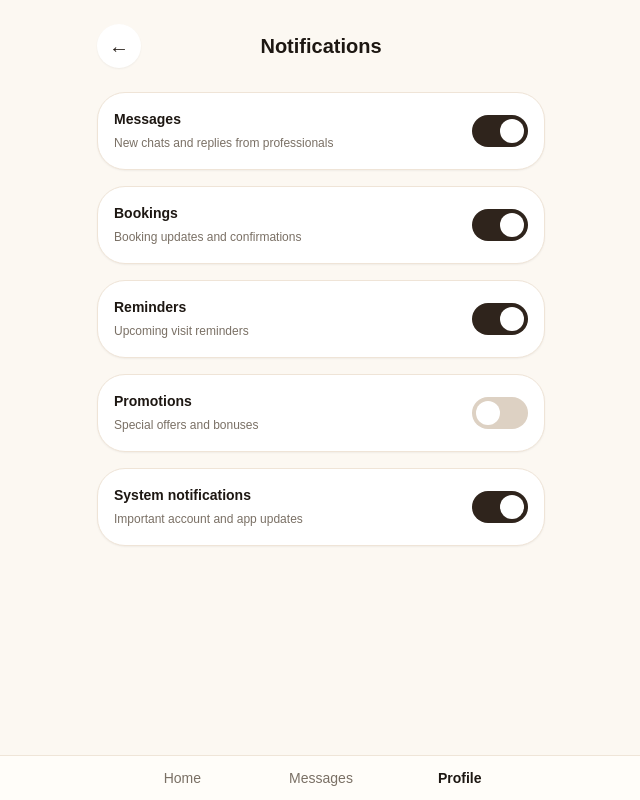
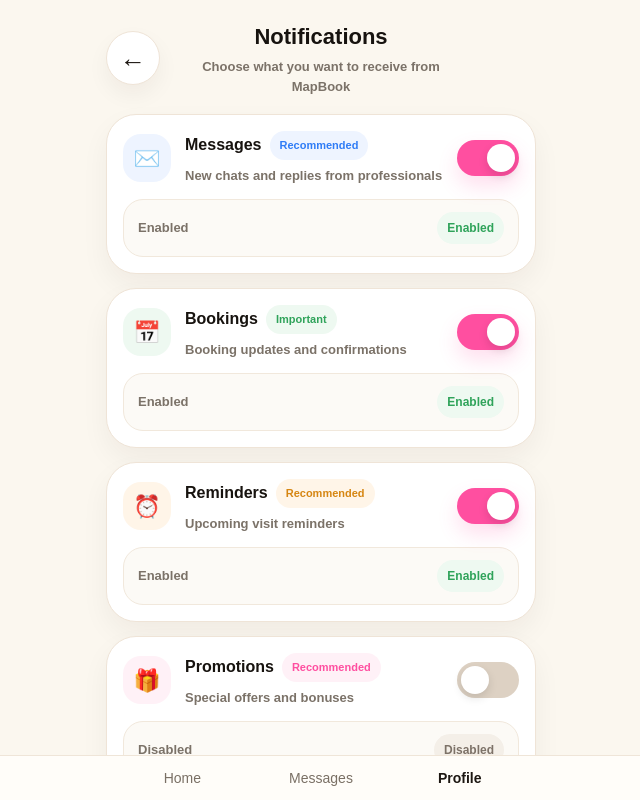
Before and after one commit to bellasalon4u-source/mapbookapp, a Next.js app: page /profile/notifications in a window 1280 px wide. Shown: the top 800 px of the page, without its empty margins (319-959 px from the left). Built offline with nearby package versions, Linux system fonts and the light colour scheme.

Commit message:
git add app/profile/notifications/page.tsx git commit -m "restyle notifications page"

```diff
--- a/app/profile/notifications/page.tsx
+++ b/app/profile/notifications/page.tsx
@@ -14,6 +14,7 @@ import {
 const notificationTexts = {
   EN: {
     title: 'Notifications',
+    subtitle: 'Choose what you want to receive from MapBook',
     messages: 'Messages',
     messagesSub: 'New chats and replies from professionals',
     bookings: 'Bookings',
@@ -24,9 +25,14 @@ const notificationTexts = {
     promotionsSub: 'Special offers and bonuses',
     system: 'System notifications',
     systemSub: 'Important account and app updates',
+    enabled: 'Enabled',
+    disabled: 'Disabled',
+    important: 'Important',
+    recommended: 'Recommended',
   },
   ES: {
     title: 'Notificaciones',
+    subtitle: 'Elige qué quieres recibir de MapBook',
     messages: 'Mensajes',
     messagesSub: 'Nuevos chats y respuestas de profesionales',
     bookings: 'Reservas',
@@ -37,9 +43,14 @@ const notificationTexts = {
     promotionsSub: 'Ofertas especiales y bonos',
     system: 'Notificaciones del sistema',
     systemSub: 'Actualizaciones importantes de cuenta y app',
+    enabled: 'Activo',
+    disabled: 'Desactivado',
+    important: 'Importante',
+    recommended: 'Recomendado',
   },
   RU: {
     title: 'Уведомления',
+    subtitle: 'Выберите, какие уведомления получать от MapBook',
     messages: 'Сообщения',
     messagesSub: 'Новые чаты и ответы от мастеров',
     bookings: 'Бронирования',
@@ -50,9 +61,14 @@ const notificationTexts = {
     promotionsSub: 'Специальные предложения и бонусы',
     system: 'Системные уведомления',
     systemSub: 'Важные обновления аккаунта и приложения',
+    enabled: 'Включено',
+    disabled: 'Выключено',
+    important: 'Важно',
+    recommended: 'Рекомендуется',
   },
   CZ: {
     title: 'Oznámení',
+    subtitle: 'Vyberte, jaká oznámení chcete dostávat od MapBook',
     messages: 'Zprávy',
     messagesSub: 'Nové chaty a odpovědi od specialistů',
     bookings: 'Rezervace',
@@ -63,9 +79,14 @@ const notificationTexts = {
     promotionsSub: 'Speciální nabídky a bonusy',
     system: 'Systémová oznámení',
     systemSub: 'Důležité aktualizace účtu a aplikace',
+    enabled: 'Zapnuto',
+    disabled: 'Vypnuto',
+    important: 'Důležité',
+    recommended: 'Doporučeno',
   },
   DE: {
     title: 'Benachrichtigungen',
+    subtitle: 'Wähle, welche Mitteilungen du von MapBook erhalten möchtest',
     messages: 'Nachrichten',
     messagesSub: 'Neue Chats und Antworten von Profis',
     bookings: 'Buchungen',
@@ -76,9 +97,14 @@ const notificationTexts = {
     promotionsSub: 'Sonderangebote und Boni',
     system: 'Systembenachrichtigungen',
     systemSub: 'Wichtige Konto- und App-Updates',
+    enabled: 'Aktiv',
+    disabled: 'Inaktiv',
+    important: 'Wichtig',
+    recommended: 'Empfohlen',
   },
   PL: {
     title: 'Powiadomienia',
+    subtitle: 'Wybierz, jakie powiadomienia chcesz otrzymywać od MapBook',
     messages: 'Wiadomości',
     messagesSub: 'Nowe czaty i odpowiedzi od specjalistów',
     bookings: 'Rezerwacje',
@@ -89,10 +115,64 @@ const notificationTexts = {
     promotionsSub: 'Oferty specjalne i bonusy',
     system: 'Powiadomienia systemowe',
     systemSub: 'Ważne aktualizacje konta i aplikacji',
+    enabled: 'Włączone',
+    disabled: 'Wyłączone',
+    important: 'Ważne',
+    recommended: 'Zalecane',
   },
 } as const;
 
 type NotificationKey = keyof UserProfile['notificationSettings'];
+
+function getCardAccent(key: NotificationKey) {
+  if (key === 'messages') {
+    return {
+      iconBg: '#eef4ff',
+      iconColor: '#2f7cf6',
+      chipBg: '#eef4ff',
+      chipColor: '#2f7cf6',
+      icon: '✉️',
+    };
+  }
+
+  if (key === 'bookings') {
+    return {
+      iconBg: '#eef9f1',
+      iconColor: '#2fa35a',
+      chipBg: '#eef9f1',
+      chipColor: '#2fa35a',
+      icon: '📅',
+    };
+  }
+
+  if (key === 'reminders') {
+    return {
+      iconBg: '#fff5e8',
+      iconColor: '#d68612',
+      chipBg: '#fff5e8',
+      chipColor: '#d68612',
+      icon: '⏰',
+    };
+  }
+
+  if (key === 'promotions') {
+    return {
+      iconBg: '#fff1f7',
+      iconColor: '#ff4fa0',
+      chipBg: '#fff1f7',
+      chipColor: '#ff4fa0',
+      icon: '🎁',
+    };
+  }
+
+  return {
+    iconBg: '#f3efff',
+    iconColor: '#7a5af8',
+    chipBg: '#f3efff',
+    chipColor: '#7a5af8',
+    icon: '🛡️',
+  };
+}
 
 export default function NotificationsPage() {
   const router = useRouter();
@@ -140,61 +220,176 @@ export default function NotificationsPage() {
       key: 'messages' as NotificationKey,
       title: text.messages,
       subtitle: text.messagesSub,
+      badge: text.recommended,
     },
     {
       key: 'bookings' as NotificationKey,
       title: text.bookings,
       subtitle: text.bookingsSub,
+      badge: text.important,
     },
     {
       key: 'reminders' as NotificationKey,
       title: text.reminders,
       subtitle: text.remindersSub,
+      badge: text.recommended,
     },
     {
       key: 'promotions' as NotificationKey,
       title: text.promotions,
       subtitle: text.promotionsSub,
+      badge: text.recommended,
     },
     {
       key: 'system' as NotificationKey,
       title: text.system,
       subtitle: text.systemSub,
+      badge: text.important,
     },
   ];
 
   return (
-    <main className="min-h-screen bg-[#fcf8f2] px-4 py-6 pb-24">
-      <div className="mx-auto max-w-md">
-        <div className="flex items-center justify-between gap-3">
+    <main
+      style={{
+        minHeight: '100vh',
+        background: '#fbf7ef',
+        padding: '20px 16px 110px',
+      }}
+    >
+      <div style={{ maxWidth: 430, margin: '0 auto' }}>
+        <div
+          style={{
+            display: 'grid',
+            gridTemplateColumns: '54px 1fr 54px',
+            alignItems: 'center',
+            gap: 12,
+          }}
+        >
           <button
             type="button"
             onClick={() => router.back()}
-            className="flex h-11 w-11 items-center justify-center rounded-full bg-white text-xl text-[#241c16] shadow-sm"
+            style={{
+              width: 54,
+              height: 54,
+              borderRadius: 999,
+              border: '1px solid #efe4d7',
+              background: '#fff',
+              fontSize: 26,
+              boxShadow: '0 10px 22px rgba(44, 23, 10, 0.05)',
+              cursor: 'pointer',
+            }}
           >
             ←
           </button>
 
-          <h1 className="text-xl font-bold text-[#1d1712]">{text.title}</h1>
+          <div style={{ textAlign: 'center' }}>
+            <div
+              style={{
+                fontSize: 22,
+                fontWeight: 900,
+                color: '#17130f',
+              }}
+            >
+              {text.title}
+            </div>
+            <div
+              style={{
+                marginTop: 4,
+                fontSize: 13,
+                color: '#7b7268',
+                fontWeight: 700,
+              }}
+            >
+              {text.subtitle}
+            </div>
+          </div>
 
-          <div className="h-11 w-11" />
+          <div />
         </div>
 
-        <div className="mt-6 space-y-4">
+        <div style={{ marginTop: 18, display: 'grid', gap: 14 }}>
           {items.map((item) => {
             const enabled = profile.notificationSettings[item.key];
+            const accent = getCardAccent(item.key);
 
             return (
               <div
                 key={item.key}
-                className="rounded-[28px] border border-[#efe4d7] bg-white p-4 shadow-sm"
+                style={{
+                  borderRadius: 30,
+                  border: '1px solid #efe4d7',
+                  background: '#fff',
+                  padding: 16,
+                  boxShadow: '0 12px 28px rgba(44, 23, 10, 0.05)',
+                }}
               >
-                <div className="flex items-center justify-between gap-4">
-                  <div className="min-w-0">
-                    <div className="text-sm font-extrabold text-[#1d1712]">
-                      {item.title}
+                <div
+                  style={{
+                    display: 'grid',
+                    gridTemplateColumns: '48px 1fr auto',
+                    alignItems: 'center',
+                    gap: 14,
+                  }}
+                >
+                  <div
+                    style={{
+                      width: 48,
+                      height: 48,
+                      borderRadius: 18,
+                      background: accent.iconBg,
+                      color: accent.iconColor,
+                      display: 'flex',
+                      alignItems: 'center',
+                      justifyContent: 'center',
+                      fontSize: 22,
+                    }}
+                  >
+                    {accent.icon}
+                  </div>
+
+                  <div style={{ minWidth: 0 }}>
+                    <div
+                      style={{
+                        display: 'flex',
+                        flexWrap: 'wrap',
+                        alignItems: 'center',
+                        gap: 8,
+                      }}
+                    >
+                      <div
+                        style={{
+                          fontSize: 16,
+                          fontWeight: 900,
+                          color: '#17130f',
+                        }}
+                      >
+                        {item.title}
+                      </div>
+
+                      <span
+                        style={{
+                          borderRadius: 999,
+                          padding: '6px 10px',
+                          background: accent.chipBg,
+                          color: accent.chipColor,
+                          fontSize: 11,
+                          fontWeight: 900,
+                          whiteSpace: 'nowrap',
+                        }}
+                      >
+                        {item.badge}
+                      </span>
                     </div>
-                    <div className="mt-1 text-xs leading-5 text-[#7a7065]">
+
+                    <div
+                      style={{
+                        marginTop: 6,
+                        fontSize: 13,
+                        lineHeight: 1.5,
+                        color: '#7b7268',
+                        fontWeight: 700,
+                      }}
+                    >
                       {item.subtitle}
                     </div>
                   </div>
@@ -202,16 +397,69 @@ export default function NotificationsPage() {
                   <button
                     type="button"
                     onClick={() => toggleSetting(item.key)}
-                    className={`relative h-8 w-14 rounded-full transition ${
-                      enabled ? 'bg-[#2f241c]' : 'bg-[#ddd1c3]'
-                    }`}
+                    style={{
+                      position: 'relative',
+                      width: 62,
+                      height: 36,
+                      borderRadius: 999,
+                      border: 'none',
+                      background: enabled ? '#ff4fa0' : '#ddd1c3',
+                      cursor: 'pointer',
+                      transition: 'all 0.2s ease',
+                      boxShadow: enabled ? '0 10px 20px rgba(255,79,160,0.18)' : 'none',
+                    }}
                   >
                     <span
-                      className={`absolute top-1 h-6 w-6 rounded-full bg-white transition ${
-                        enabled ? 'left-7' : 'left-1'
-                      }`}
+                      style={{
+                        position: 'absolute',
+                        top: 4,
+                        left: enabled ? 30 : 4,
+                        width: 28,
+                        height: 28,
+                        borderRadius: 999,
+                        background: '#fff',
+                        transition: 'all 0.2s ease',
+                        boxShadow: '0 4px 10px rgba(0,0,0,0.12)',
+                      }}
                     />
                   </button>
+                </div>
+
+                <div
+                  style={{
+                    marginTop: 14,
+                    borderRadius: 20,
+                    background: '#fcfaf6',
+                    border: '1px solid #f1e8dc',
+                    padding: '12px 14px',
+                    display: 'flex',
+                    justifyContent: 'space-between',
+                    gap: 12,
+                    alignItems: 'center',
+                  }}
+                >
+                  <div
+                    style={{
+                      fontSize: 13,
+                      color: '#7b7268',
+                      fontWeight: 800,
+                    }}
+                  >
+                    {enabled ? text.enabled : text.disabled}
+                  </div>
+
+                  <div
+                    style={{
+                      borderRadius: 999,
+                      padding: '7px 10px',
+                      background: enabled ? '#eef9f1' : '#f4efe8',
+                      color: enabled ? '#2fa35a' : '#7d7268',
+                      fontSize: 12,
+                      fontWeight: 900,
+                    }}
+                  >
+                    {enabled ? text.enabled : text.disabled}
+                  </div>
                 </div>
               </div>
             );
```
